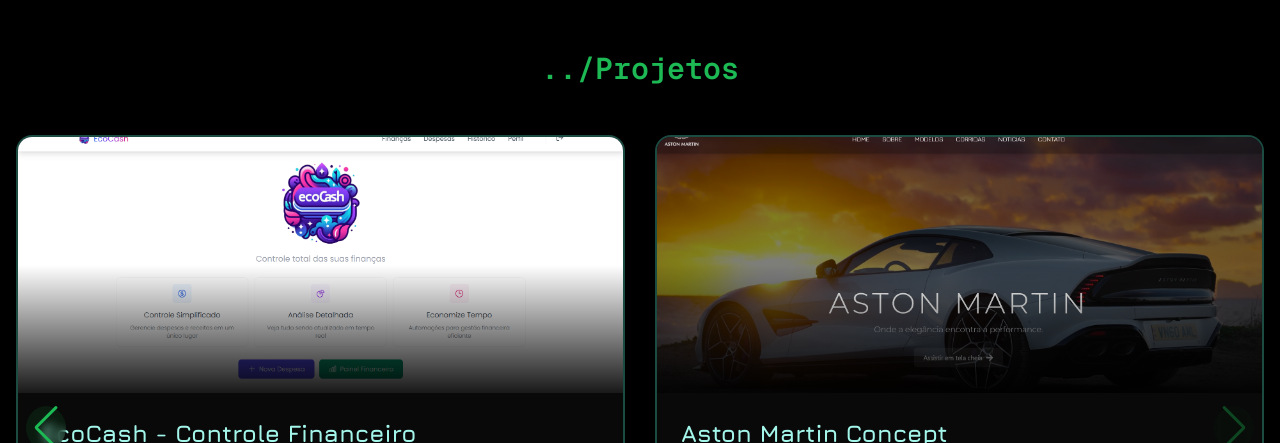
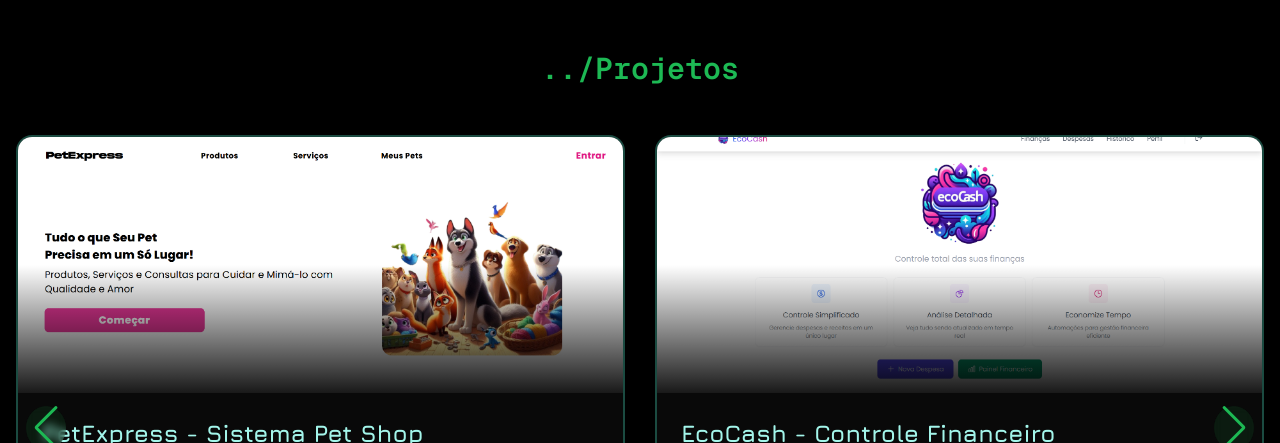
Before and after one commit to VictorSantuccii/portfolio-santucci, a Next.js app: page / in a window 1280 px wide. Shown: the part 2780-3223 px from the top of the page. Built offline with nearby package versions, Linux system fonts and the light colour scheme.

Commit message:
feat: inserction of new project logicbridge

```diff
--- a/src/app/page.tsx
+++ b/src/app/page.tsx
@@ -3,7 +3,7 @@
 import { FiMenu, FiX, FiUser, FiCode, FiFolder, FiMail, FiTool, FiZap, FiUsers, FiMapPin, FiMessageCircle } from 'react-icons/fi';
 import { motion, AnimatePresence } from "framer-motion";
 import { FaJs, FaNodeJs, FaReact, FaDocker, FaGitAlt } from "react-icons/fa";
-import { SiTypescript, SiNextdotjs, SiNestjs, SiPostgresql, SiPrisma, SiSequelize, SiTypeorm, SiMysql, SiMongodb, SiAndroid, SiTailwindcss } from "react-icons/si";
+import { SiTypescript, SiNextdotjs, SiNestjs, SiPostgresql, SiPrisma, SiSequelize, SiTypeorm, SiMysql, SiMongodb, SiAndroid, SiTailwindcss, SiSupabase } from "react-icons/si";
 import { AiFillInstagram, AiFillLinkedin, AiFillGithub, AiFillWechat } from "react-icons/ai";
 import { useState, useEffect } from 'react';
 import { Swiper, SwiperSlide } from 'swiper/react';
@@ -32,6 +32,14 @@
 ];
 
 const projects = [
+  {
+    title: "LogicBridge - Conversor Lógico",
+    image: "/logicbridge.png",
+    description: "Transforme frases do português em fórmulas lógicas e vice-versa com nossa tecnologia de ponta. Uma ponte inteligente entre linguagem natural e lógica proposicional.",
+    technologies: ["Next.js", "Supabase", "OAuth", "Tailwind", "Gemini", "Genkit"],
+    demo: "https://logicbridge.vercel.app/",
+    code: "https://github.com/trabalhoMarcio/logicBridge"
+  },
   {
     title: "PetExpress - Sistema Pet Shop",
     image: "/petexpress.png",
@@ -86,6 +94,7 @@
     // Reseta o formulário
     e.target.reset();
   };
+
   const titles = ["Desenvolvedor de Software Full Stack", "Franca - São Paulo | Brasil "];
   const [currentTitle, setCurrentTitle] = useState(titles[0]);
 
```
Also changed, not shown: public/logicbridge.png (added), 1 other file (tests, documents, lock files or other folders). Lines whose indentation alone changed are shown as unchanged.
